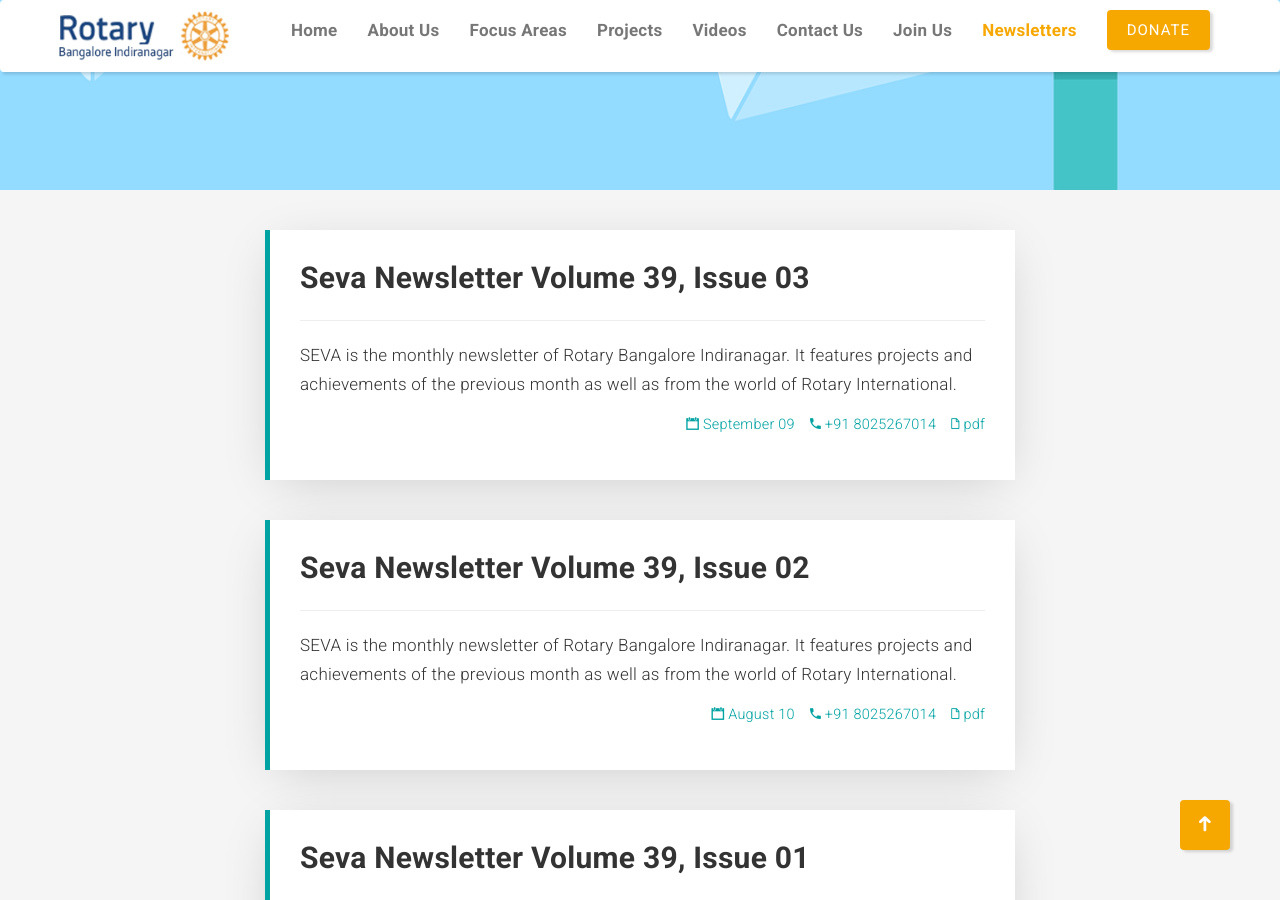
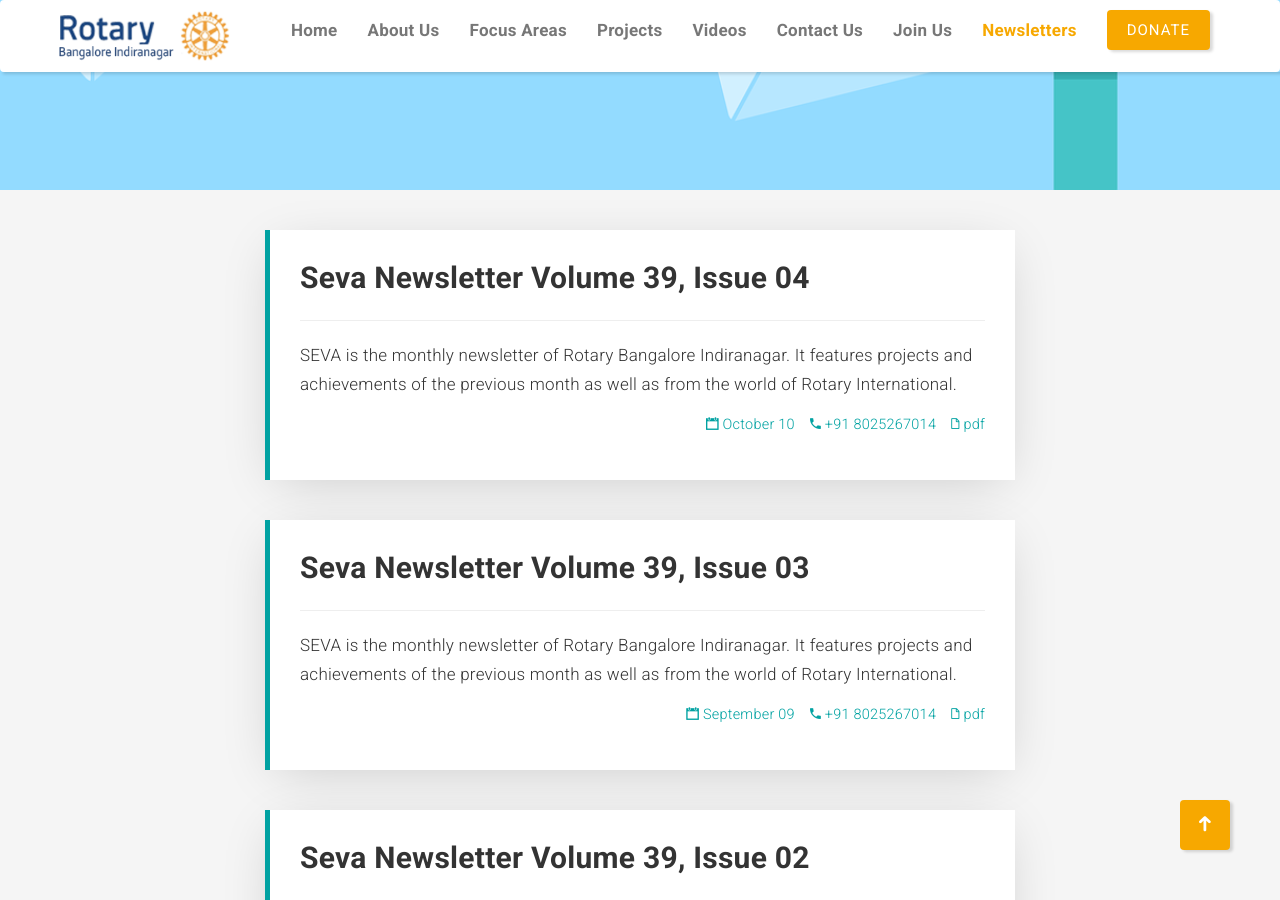
Before and after one commit to sharathdt/rtry, a Jekyll site: the page built from newsletters.html, in a window 1280 px wide and 900 px high, scrolled down 396 px. Built offline with Jekyll 4.4.1, drawn with Linux system fonts in a browser that asks for light colours; some web fonts are replaced.

Commit message:
add october newsletter

```diff
--- a/_data/newsletters.yml
+++ b/_data/newsletters.yml
@@ -126,3 +126,11 @@
   contact: '+91 8025267014'
   id: september-09
   pdf: SEVA-Vol-39-Issue-03.pdf
+
+
+- title: Seva Newsletter Volume 39, Issue 04
+  description: 'SEVA is the monthly newsletter of Rotary Bangalore Indiranagar. It features projects and achievements of the previous month as well as from the world of Rotary International.'
+  date: October 10
+  contact: '+91 8025267014'
+  id: october-10
+  pdf: SEVA-Vol-39-Issue-04.pdf
```
Also changed, not shown: 1 other file.
